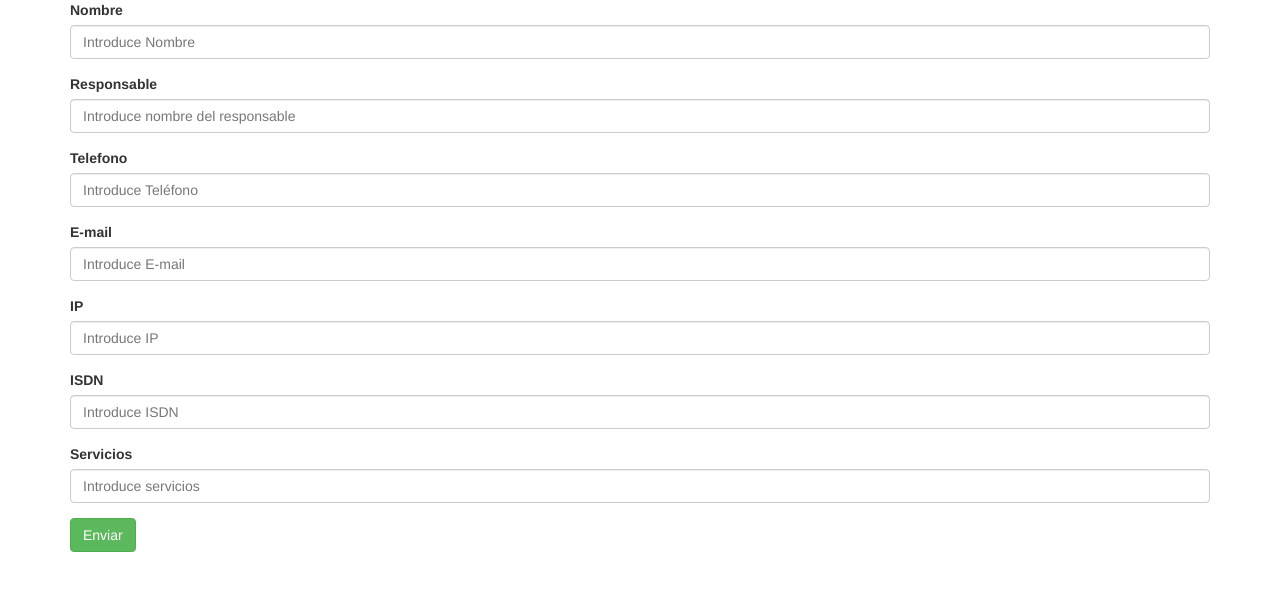
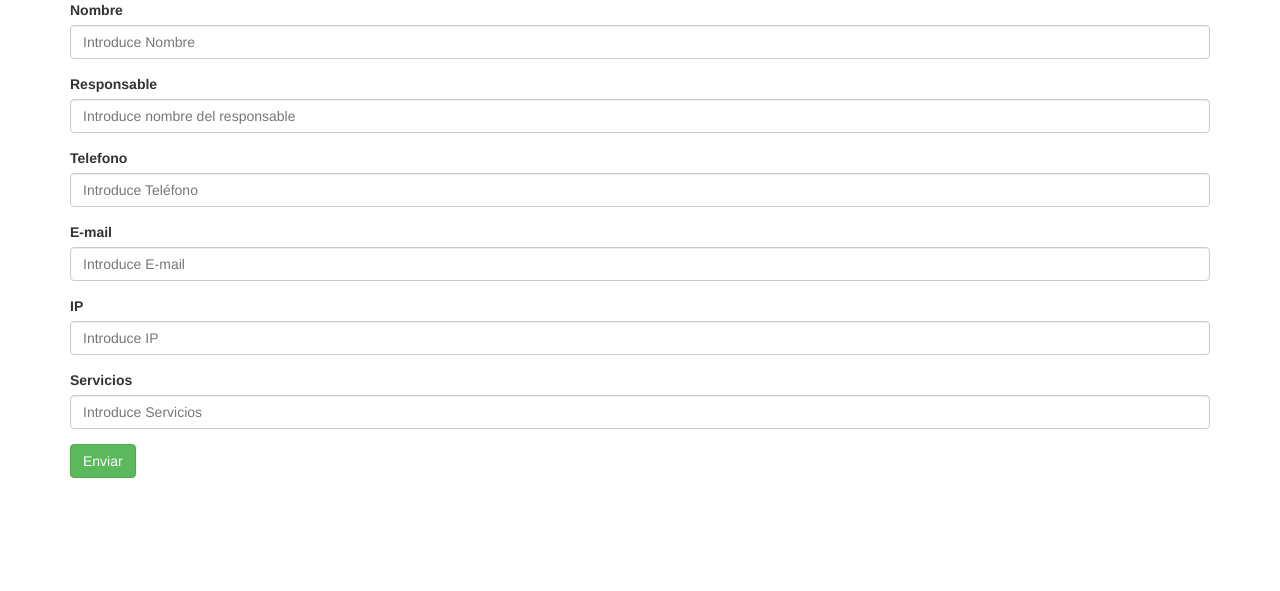
Before and after one commit to cmav21/EP3-Cesar, a PHP site: page /sala_remota.html in a window 1280 px wide. Shown: the top 591 px of the page. Run offline with PHP 8.4, Linux system fonts and the light colour scheme; a stand-in replaces the project's code that opens the database connection.

```diff
--- a/alta.php
+++ b/alta.php
@@ -9,7 +9,7 @@ if (isset($_GET["nom"])) {
     $telefono = $_GET["tel"];
     $email = $_GET["mail"];
     $ip = $_GET["ip"];
-    $isdn = $_GET["isdn"];
+    $isdn = isset($_GET["isdn"]) ? $_GET["isdn"] : ' ';
     $servicios = $_GET["servicios"];
 
 
--- a/sala_remota.html
+++ b/sala_remota.html
@@ -50,14 +50,9 @@
            placeholder="Introduce IP">
   </div>
     <div class="form-group">
-    <label for="ejemplo_email_1">ISDN</label>
-    <input name= "isdn" type="text" class="form-control" id="juan Perez"
-           placeholder="Introduce ISDN">
-  </div>
-      <div class="form-group">
     <label for="ejemplo_email_1">Servicios</label>
     <input name= "servicios" type="text" class="form-control" id="juan Perez"
-           placeholder="Introduce servicios">
+           placeholder="Introduce Servicios">
   </div>
   <button type="submit" class="btn btn-success">Enviar</button>
 </form>
```
